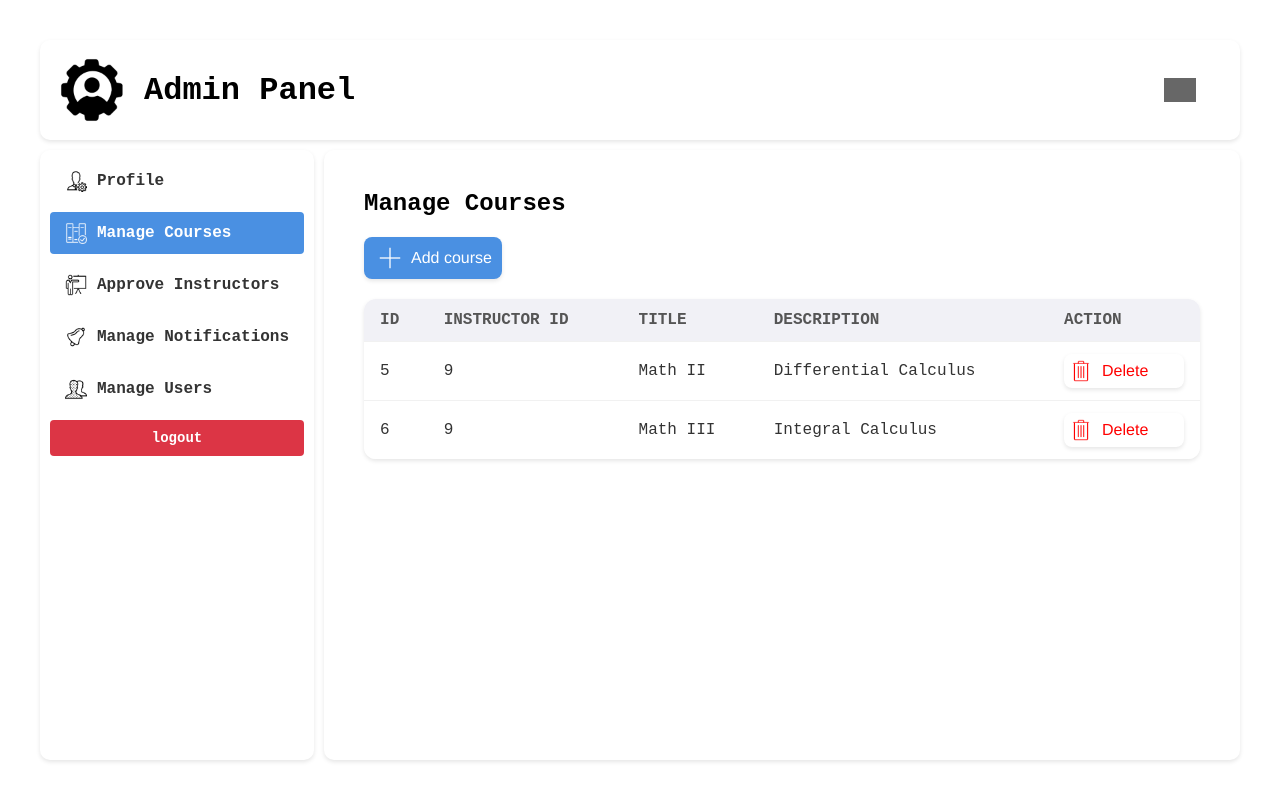
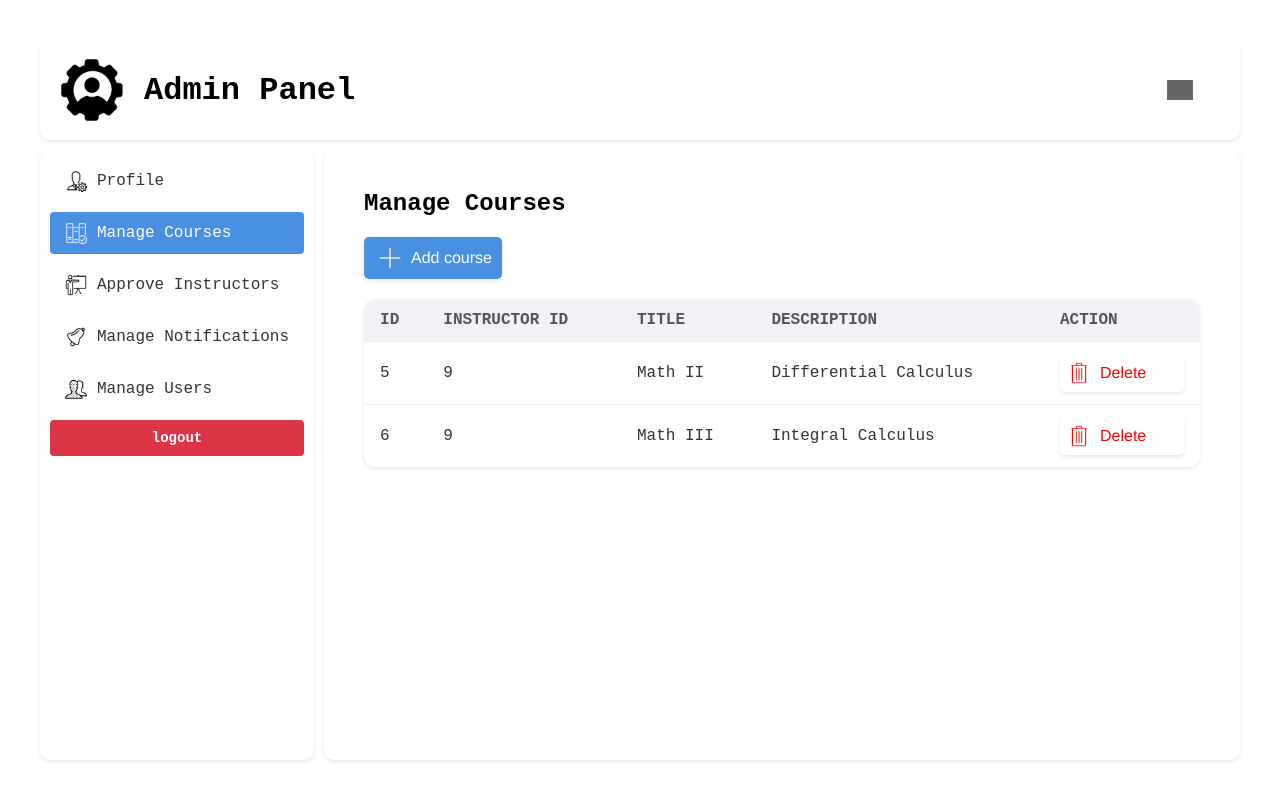
Before and after one commit to SAIFUL-SIFAT/Online-Learning-Management-System, a PHP site: page /courses.php in a window 1280 px wide. Run offline with PHP 8.4, Linux system fonts and the light colour scheme; the visitor is signed in with stand-in values (Sample User, id 1); data comes from the database, SQL or seed files in the repository; grey boxes are pictures that could not be loaded.

Commit message:
style change, bugfix

```diff
--- a/assets/css/admin/global.css
+++ b/assets/css/admin/global.css
@@ -15,7 +15,6 @@ header {
     width: 100%;
     box-shadow: 0 2px 4px rgba(0, 0, 0, 0.1);
     border-radius: 10px;
-
     display: flex;
 }
 
@@ -43,7 +42,7 @@ header #notification {
 
 header #notification img {
     filter: invert(90%);
-    width: 32px;
+    width: 26px;
 }
 
 .container {
@@ -157,7 +156,6 @@ nav ul li a {
     padding: 10px 15px;
     text-decoration: none;
     color: #333;
-    font-weight: bold;
     border-radius: 4px;
 }
 
@@ -257,10 +255,10 @@ table {
 .link-button {
     font-family: Helvetica, sans-serif;
     display: inline-block;
-    padding: 6px 6px;
+    padding: 8px 8px;
     text-decoration: none;
     text-align: center;
-    border-radius: 8px;
+    border-radius: 5px;
     box-shadow: 0 2px 4px rgba(0, 0, 0, 0.1);
 }
 
--- a/model/admin/db.php
+++ b/model/admin/db.php
@@ -81,7 +81,6 @@ class Db
         $password = $data['password'];
         $phone = $data['phone'];
         $profile_photo = $data['profile_photo'] ?? '';
-        $admin_auth_code = $data['admin_auth_code'];
         $sec_question = $data['sec_question'];
         $sec_question_ans = $data['sec_question_ans'];
 
@@ -94,7 +93,6 @@ class Db
             password = ?,
             phone = ?,
             profile_photo = ?,
-            admin_auth_code = ?,
             sec_question = ?,
             sec_question_ans = ?
         WHERE admin_id = ?
@@ -107,7 +105,7 @@ class Db
         }
 
         $stmt->bind_param(
-            "ssssssssssi",
+            "sssssssssi",
             $first_name,
             $last_name,
             $email,
@@ -115,7 +113,6 @@ class Db
             $password,
             $phone,
             $profile_photo,
-            $admin_auth_code,
             $sec_question,
             $sec_question_ans,
             $admin_id
--- a/view/admin/profile.php
+++ b/view/admin/profile.php
@@ -56,10 +56,6 @@ if (!isset($_SESSION['admin_id'])) {
                 <td><input type="file" id="profile_photo" name="profile_photo" accept="image/*"></td>
             </tr>
             <tr>
-                <td><label for="admin_auth_code">Admin Auth Code</label></td>
-                <td><input type="text" id="admin_auth_code" name="admin_auth_code" value="<?php echo $_SESSION['admin_auth_code'] ?? ''; ?>"></td>
-            </tr>
-            <tr>
                 <td><label for="sec_question">Security Question</label></td>
                 <td><input type="text" id="sec_question" name="sec_question" value="<?php echo $_SESSION['sec_question'] ?? ''; ?>"></td>
             </tr>
```
